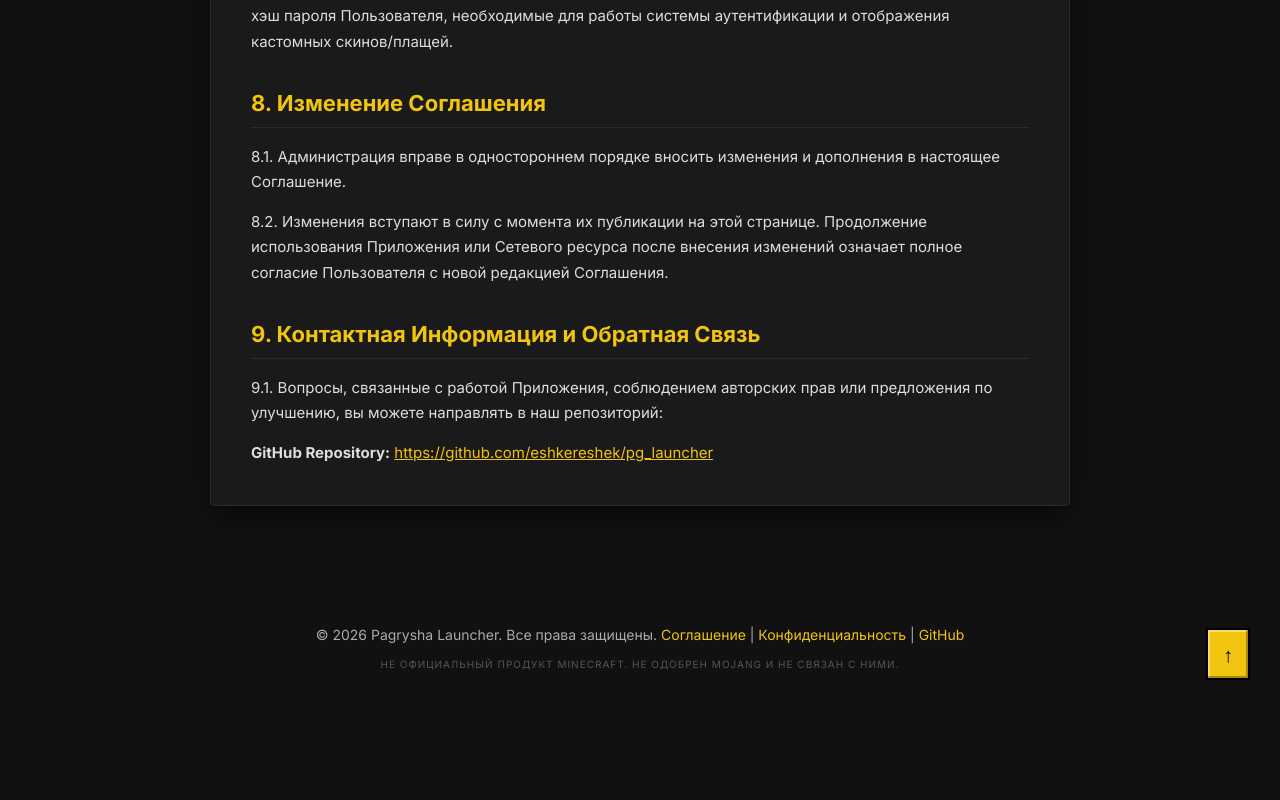
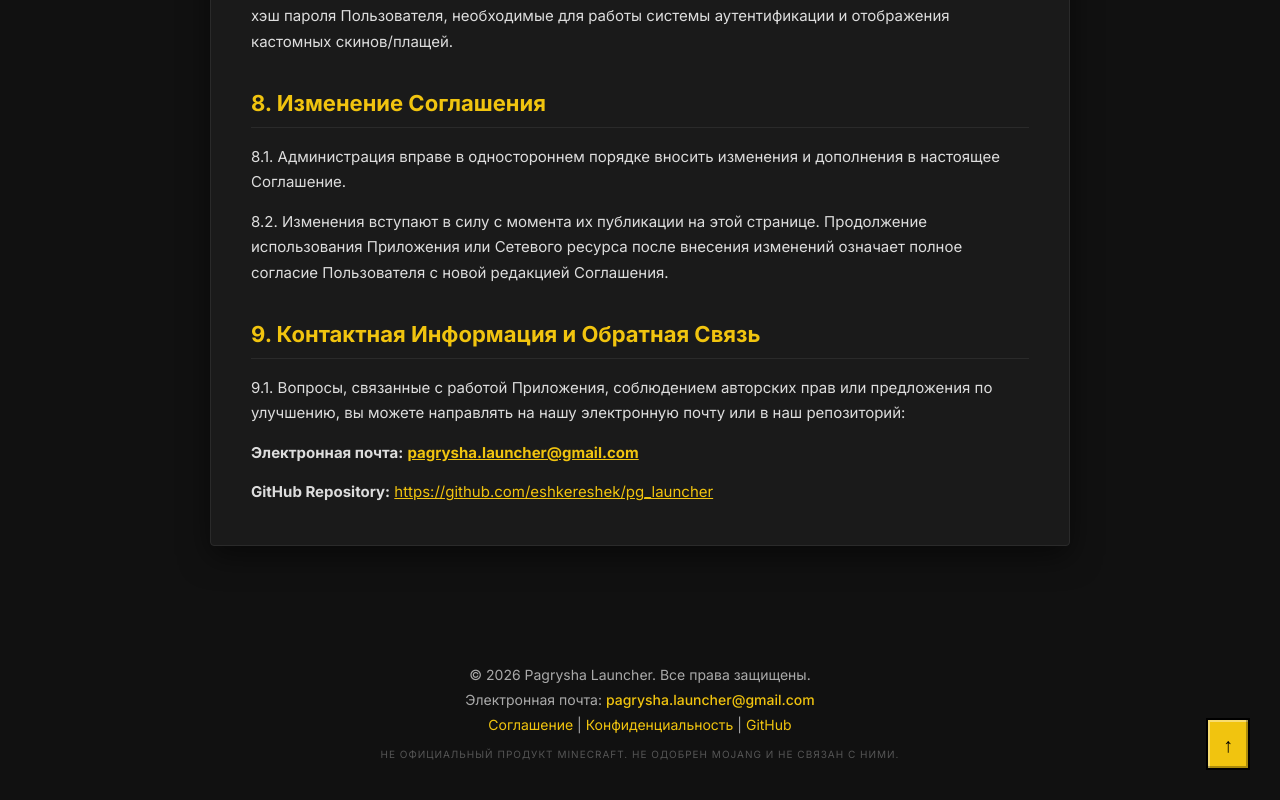
Before and after one commit to eshkereshek/pg_website, a React (Vite) app: page /#/terms in a window 1280 px wide. Shown: the part 2826-3626 px from the top of the page. Before the commit the page ends 3536 px from the top, so only its background shows below. Built offline with nearby package versions, Linux system fonts and the light colour scheme; no server answers.

Commit message:
Add contact email pagrysha.launcher@gmail.com to website footers, terms, and privacy policy

```diff
--- a/src/App.tsx
+++ b/src/App.tsx
@@ -165,7 +165,13 @@
         >
           ↑
         </button>
-        <p>© {new Date().getFullYear()} Pagrysha Launcher. Все права защищены. <Link to="/terms">Пользовательское соглашение</Link> | <Link to="/privacy">Политика конфиденциальности</Link> | <a href="https://github.com/eshkereshek/pg_launcher" target="_blank" rel="noreferrer">Open Source на GitHub</a></p>
+        <p>© {new Date().getFullYear()} Pagrysha Launcher. Все права защищены.</p>
+        <p style={{ marginTop: '8px' }}>
+          Электронная почта: <a href="mailto:pagrysha.launcher@gmail.com" style={{ color: 'var(--pg-yellow)', fontWeight: '500' }}>pagrysha.launcher@gmail.com</a>
+        </p>
+        <p style={{ marginTop: '8px' }}>
+          <Link to="/terms">Пользовательское соглашение</Link> | <Link to="/privacy">Политика конфиденциальности</Link> | <a href="https://github.com/eshkereshek/pg_launcher" target="_blank" rel="noreferrer">Open Source на GitHub</a>
+        </p>
         <p style={{marginTop: '15px', fontSize: '10px', color: '#555', textTransform: 'uppercase', letterSpacing: '1px'}}>НЕ ОФИЦИАЛЬНЫЙ ПРОДУКТ MINECRAFT. НЕ ОДОБРЕН MOJANG И НЕ СВЯЗАН С НИМИ.</p>
       </footer>
     </>
--- a/src/DownloadPage.tsx
+++ b/src/DownloadPage.tsx
@@ -99,7 +99,13 @@
         >
           ↑
         </button>
-        <p>© {new Date().getFullYear()} Pagrysha Launcher. Все права защищены. <Link to="/terms" style={{color: '#aaa'}}>Соглашение</Link> | <Link to="/privacy" style={{color: '#aaa'}}>Конфиденциальность</Link> | <a href="https://github.com/eshkereshek/pg_launcher" target="_blank" rel="noreferrer" style={{color: '#666'}}>Open Source на GitHub</a></p>
+        <p>© {new Date().getFullYear()} Pagrysha Launcher. Все права защищены.</p>
+        <p style={{ marginTop: '8px' }}>
+          Электронная почта: <a href="mailto:pagrysha.launcher@gmail.com" style={{ color: 'var(--pg-yellow)', fontWeight: '500' }}>pagrysha.launcher@gmail.com</a>
+        </p>
+        <p style={{ marginTop: '8px' }}>
+          <Link to="/terms" style={{color: '#aaa'}}>Соглашение</Link> | <Link to="/privacy" style={{color: '#aaa'}}>Конфиденциальность</Link> | <a href="https://github.com/eshkereshek/pg_launcher" target="_blank" rel="noreferrer" style={{color: '#666'}}>Open Source на GitHub</a>
+        </p>
         <p style={{marginTop: '15px', fontSize: '10px', color: '#888', textTransform: 'uppercase', letterSpacing: '1px'}}>НЕ ОФИЦИАЛЬНЫЙ ПРОДУКТ MINECRAFT. НЕ ОДОБРЕН MOJANG И НЕ СВЯЗАН С НИМИ.</p>
       </footer>
     </div>
--- a/src/pages/Privacy.tsx
+++ b/src/pages/Privacy.tsx
@@ -123,7 +123,13 @@
           <section className="terms-section">
             <h2>8. Контакты и Вопросы</h2>
             <p>
-              Если у вас возникли вопросы по поводу обработки ваших данных, вы можете связаться с нами в репозитории проекта:
+              Если у вас возникли вопросы по поводу обработки ваших данных, вы можете связаться с нами по электронной почте или в репозитории проекта:
+            </p>
+            <p>
+              <strong>Электронная почта:</strong>{' '}
+              <a href="mailto:pagrysha.launcher@gmail.com" style={{ color: 'var(--pg-yellow)', fontWeight: 'bold' }}>
+                pagrysha.launcher@gmail.com
+              </a>
             </p>
             <p>
               <strong>GitHub:</strong>{' '}
@@ -144,7 +150,13 @@
         >
           ↑
         </button>
-        <p>© {new Date().getFullYear()} Pagrysha Launcher. Все права защищены. <Link to="/terms">Соглашение</Link> | <Link to="/privacy">Конфиденциальность</Link> | <a href="https://github.com/eshkereshek/pg_launcher" target="_blank" rel="noreferrer">GitHub</a></p>
+        <p>© {new Date().getFullYear()} Pagrysha Launcher. Все права защищены.</p>
+        <p style={{ marginTop: '8px' }}>
+          Электронная почта: <a href="mailto:pagrysha.launcher@gmail.com" style={{ color: 'var(--pg-yellow)', fontWeight: '500' }}>pagrysha.launcher@gmail.com</a>
+        </p>
+        <p style={{ marginTop: '8px' }}>
+          <Link to="/terms">Соглашение</Link> | <Link to="/privacy">Конфиденциальность</Link> | <a href="https://github.com/eshkereshek/pg_launcher" target="_blank" rel="noreferrer">GitHub</a>
+        </p>
         <p style={{marginTop: '15px', fontSize: '10px', color: '#555', textTransform: 'uppercase', letterSpacing: '1px'}}>НЕ ОФИЦИАЛЬНЫЙ ПРОДУКТ MINECRAFT. НЕ ОДОБРЕН MOJANG И НЕ СВЯЗАН С НИМИ.</p>
       </footer>
     </div>
--- a/src/pages/Terms.tsx
+++ b/src/pages/Terms.tsx
@@ -140,7 +140,13 @@
           <section className="terms-section">
             <h2>9. Контактная Информация и Обратная Связь</h2>
             <p>
-              9.1. Вопросы, связанные с работой Приложения, соблюдением авторских прав или предложения по улучшению, вы можете направлять в наш репозиторий:
+              9.1. Вопросы, связанные с работой Приложения, соблюдением авторских прав или предложения по улучшению, вы можете направлять на нашу электронную почту или в наш репозиторий:
+            </p>
+            <p>
+              <strong>Электронная почта:</strong>{' '}
+              <a href="mailto:pagrysha.launcher@gmail.com" style={{ color: 'var(--pg-yellow)', fontWeight: 'bold' }}>
+                pagrysha.launcher@gmail.com
+              </a>
             </p>
             <p>
               <strong>GitHub Repository:</strong>{' '}
@@ -161,7 +167,13 @@
         >
           ↑
         </button>
-        <p>© {new Date().getFullYear()} Pagrysha Launcher. Все права защищены. <Link to="/terms">Соглашение</Link> | <Link to="/privacy">Конфиденциальность</Link> | <a href="https://github.com/eshkereshek/pg_launcher" target="_blank" rel="noreferrer">GitHub</a></p>
+        <p>© {new Date().getFullYear()} Pagrysha Launcher. Все права защищены.</p>
+        <p style={{ marginTop: '8px' }}>
+          Электронная почта: <a href="mailto:pagrysha.launcher@gmail.com" style={{ color: 'var(--pg-yellow)', fontWeight: '500' }}>pagrysha.launcher@gmail.com</a>
+        </p>
+        <p style={{ marginTop: '8px' }}>
+          <Link to="/terms">Соглашение</Link> | <Link to="/privacy">Конфиденциальность</Link> | <a href="https://github.com/eshkereshek/pg_launcher" target="_blank" rel="noreferrer">GitHub</a>
+        </p>
         <p style={{marginTop: '15px', fontSize: '10px', color: '#555', textTransform: 'uppercase', letterSpacing: '1px'}}>НЕ ОФИЦИАЛЬНЫЙ ПРОДУКТ MINECRAFT. НЕ ОДОБРЕН MOJANG И НЕ СВЯЗАН С НИМИ.</p>
       </footer>
     </div>
```
